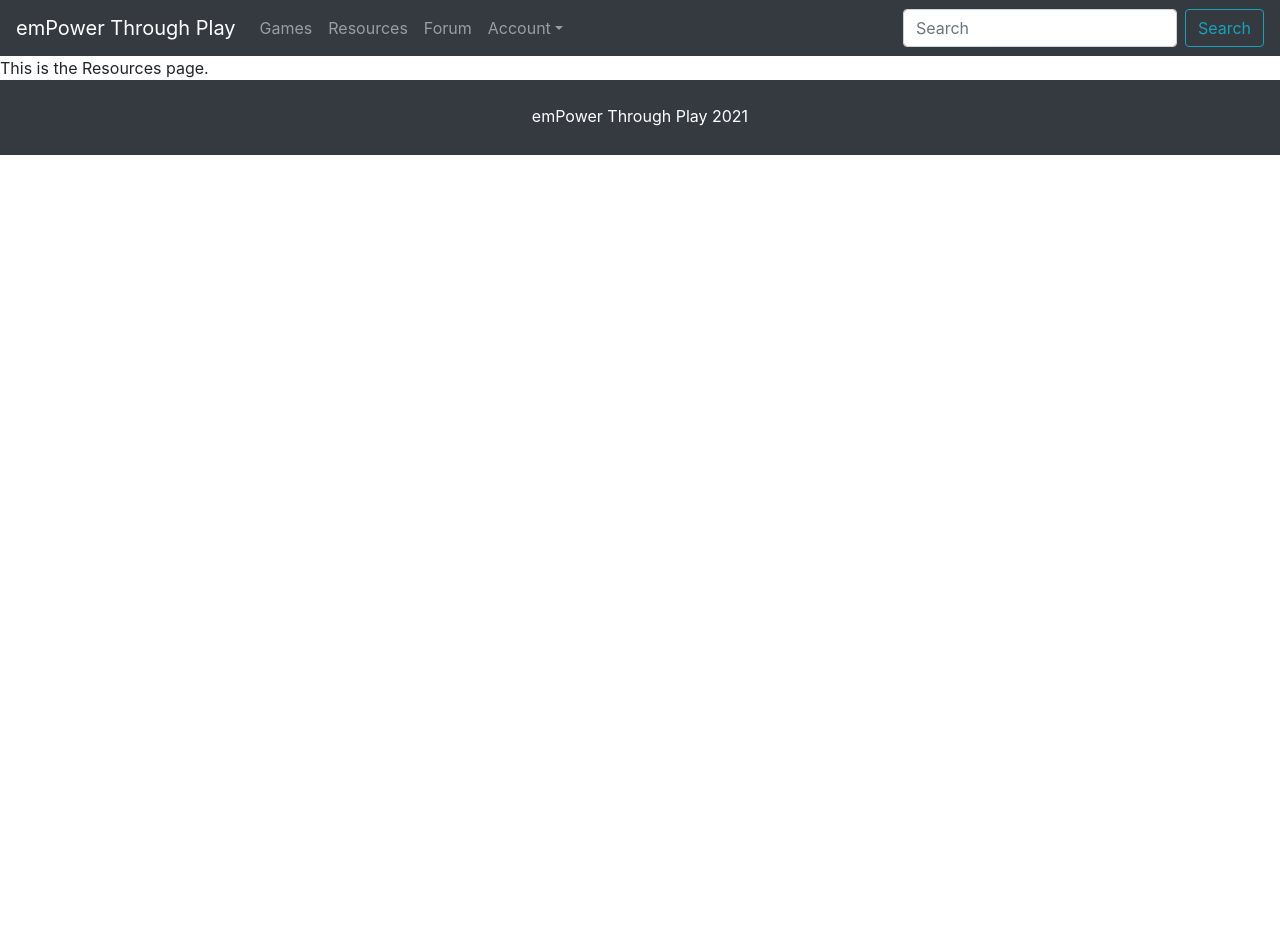
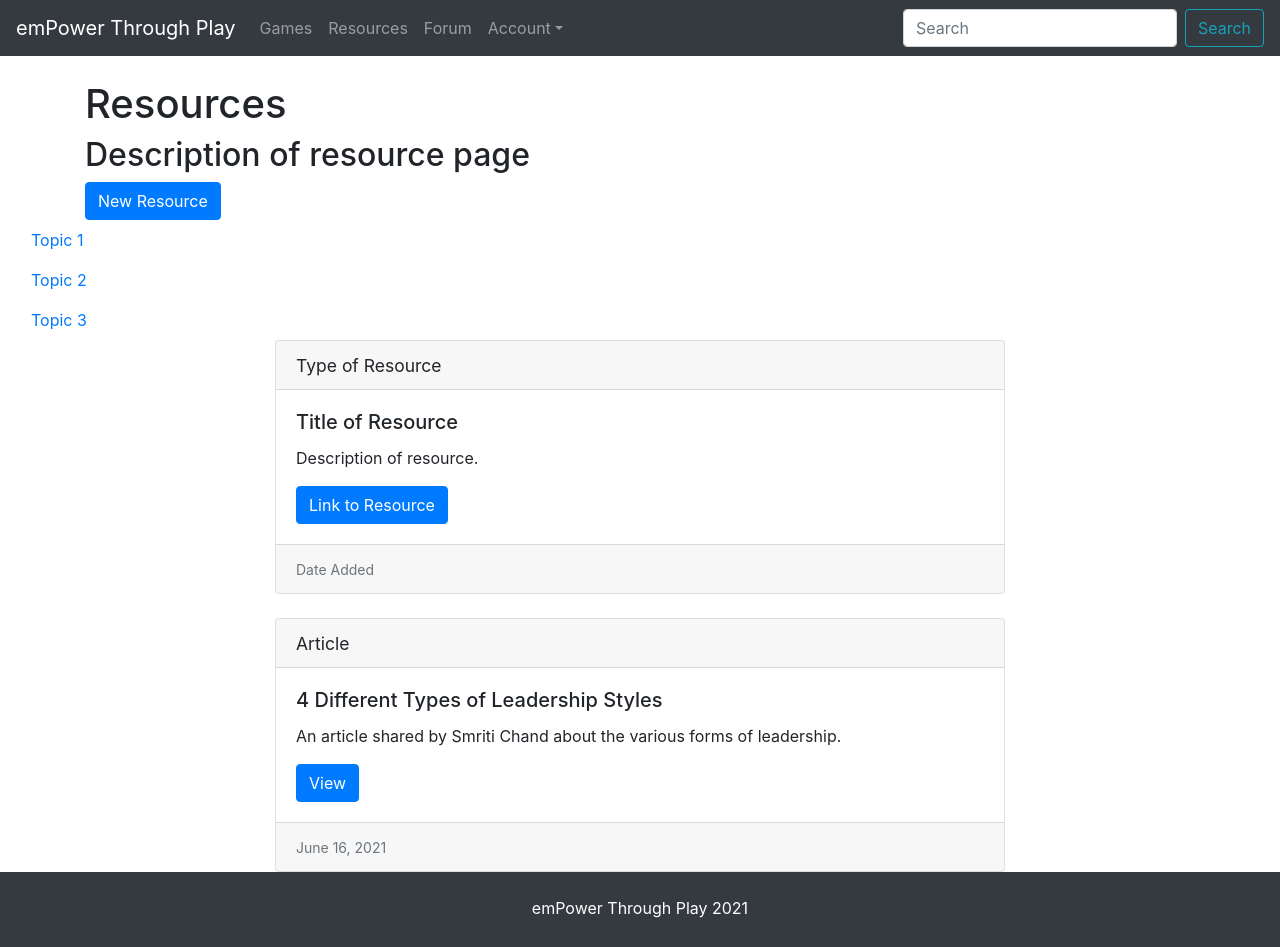
Before and after one commit to indirajhenny/emPower-web-app, a React (Create React App) app in the folder client/: page /Resources in a window 1280 px wide. Before the commit the page ends 800 px from the top, so only its background shows below. Built offline with nearby package versions, Linux system fonts and the light colour scheme.

Commit message:
Added resource cards, add resource button and modal

```diff
--- a/client/src/components/pages/Resources.jsx
+++ b/client/src/components/pages/Resources.jsx
@@ -1,10 +1,172 @@
+import Card from 'react-bootstrap/Card';
 import React, { Component } from 'react';
+import CardColumns from 'react-bootstrap/CardColumns';
+import Button from 'react-bootstrap/Button';
+import article from "../../assets/images/article.png";
+import Container from 'react-bootstrap/Container';
+import Row from 'react-bootstrap/Row';
+import Col from 'react-bootstrap/Col';
+import Nav from 'react-bootstrap/Nav';
+import Modal from 'react-bootstrap/Modal';
+import Form from 'react-bootstrap/Form';
+
+function AddResourceModal(props){
+  return(
+    <Modal
+    {...props}
+    size="lg"
+    aria-labelledby="contained-modal-title-vcenter"
+    centered>
+
+      <Modal.Header closeButton>
+        <Modal.Title id="contained-modal-title-vcenter">
+          Create Resource
+        </Modal.Title>
+      </Modal.Header>
+
+      <Modal.Body>
+        <Form>
+          <Form.Group as={Row}>
+          <Form.Label column sm="3">Title</Form.Label>
+          <Col sm="8">
+          <Form.Control type="text" placeholder="4 Different Types of Leadership Styles"/>
+          </Col>
+          </Form.Group>
+
+          <Form.Group as={Row}>
+          <Form.Label column sm="3">Description</Form.Label>
+          <Col sm="8">
+          <Form.Control type="text" as="textarea" placeholder="An article shared by Smriti Chand about the various forms of leadership."/>
+          </Col>
+          </Form.Group>
+
+          <Form.Group as={Row}>
+          <Form.Label column sm="3">Link</Form.Label>
+          <Col sm="8">
+          <Form.Control type="text"/>
+          </Col>
+          </Form.Group>
+
+          <Form.Group as={Row} controlId="exampleForm.ControlSelect">
+          <Form.Label column sm="3">Topic</Form.Label>
+          <Col sm="8">
+          <Form.Control as="select" defaultValue="Other">
+            <option>Topic 1</option>
+            <option>Topic 2</option>
+            <option>Topic 3</option>
+            <option>Topic 4</option>
+            <option>Other</option>
+          </Form.Control>
+          </Col>
+          </Form.Group>
+
+          <Form.Group as={Row} controlId="exampleForm.ControlSelect2">
+          <Form.Label column sm="3">Type of Resource</Form.Label>
+          <Col sm="8">
+          <Form.Control as="select" defaultValue="Other">
+            <option>Article</option>
+            <option>Video</option>
+            <option>Podcast</option>
+            <option>Activities and Games</option>
+            <option>Other</option>
+          </Form.Control>
+          </Col>
+          </Form.Group>
+
+
+        </Form>
+      </Modal.Body>
+
+      <Modal.Footer>
+        <Button variant="submit">Submit</Button>
+        <Button onClick={props.onHide}>Close</Button>
+      </Modal.Footer>
+
+    </Modal>
+  )
+}
+
+function AddResourceButton() {
+
+  const [modalShow, setModalShow] = React.useState(false);
+
+  return(
+  <>
+
+  <Button variant="primary" onClick={() => setModalShow(true)}>New Resource</Button>
+
+  <AddResourceModal show={modalShow} onHide={() => setModalShow(false)}/>
+
+  </>
+
+  );
+}
 
 class Resources extends Component {
   render() {
+
+
+
     return (
       <div className="Resources">
-        This is the Resources page.
+        <br></br>
+
+        <Container>
+          <Row classname="justify-content-md-center">
+          <Col xs lg="8">
+        <h1>Resources</h1>
+        <h2>Description of resource page</h2>
+
+          <AddResourceButton/>
+          </Col>
+          </Row>
+        </Container>
+
+            <Col>
+            <Nav defaultActiveKey="/home" className="flex-column">
+              <Nav.Link>Topic 1</Nav.Link>
+              <Nav.Link>Topic 2</Nav.Link>
+              <Nav.Link>Topic 3</Nav.Link>
+            </Nav>
+            </Col>
+
+
+
+          <Container>
+            <Row className="justify-content-md-center">
+              <Col xs lg="8">
+
+                  <Card>
+                    <Card.Header as="h5"><small>Type of Resource</small></Card.Header>
+                    <Card.Body>
+                      <Card.Title>Title of Resource</Card.Title>
+                      <Card.Text>
+                        Description of resource.
+                      </Card.Text>
+                      <Button variant="primary">Link to Resource</Button>
+                    </Card.Body>
+                    <Card.Footer><small className="text-muted">Date Added</small></Card.Footer>
+                  </Card>
+
+                  <br></br>
+
+                  <Card>
+                   <Card.Header as="h5"><small>Article</small></Card.Header>
+                   <Card.Body>
+                      <Card.Title>4 Different Types of Leadership Styles</Card.Title>
+                      <Card.Text>
+                        An article shared by Smriti Chand about the various forms of leadership.
+                      </Card.Text>
+                      <Button variant="primary" href="https://www.yourarticlelibrary.com/business-management/4-different-types-of-leadership-styles/2550">View</Button>
+                    </Card.Body>
+                  <Card.Footer><small className="text-muted">June 16, 2021</small></Card.Footer>
+                  </Card>
+
+              </Col>
+            </Row>
+          </Container>
+
+
       </div>
     )
   }
```
Also changed, not shown: client/src/assets/images/article.png (added).
